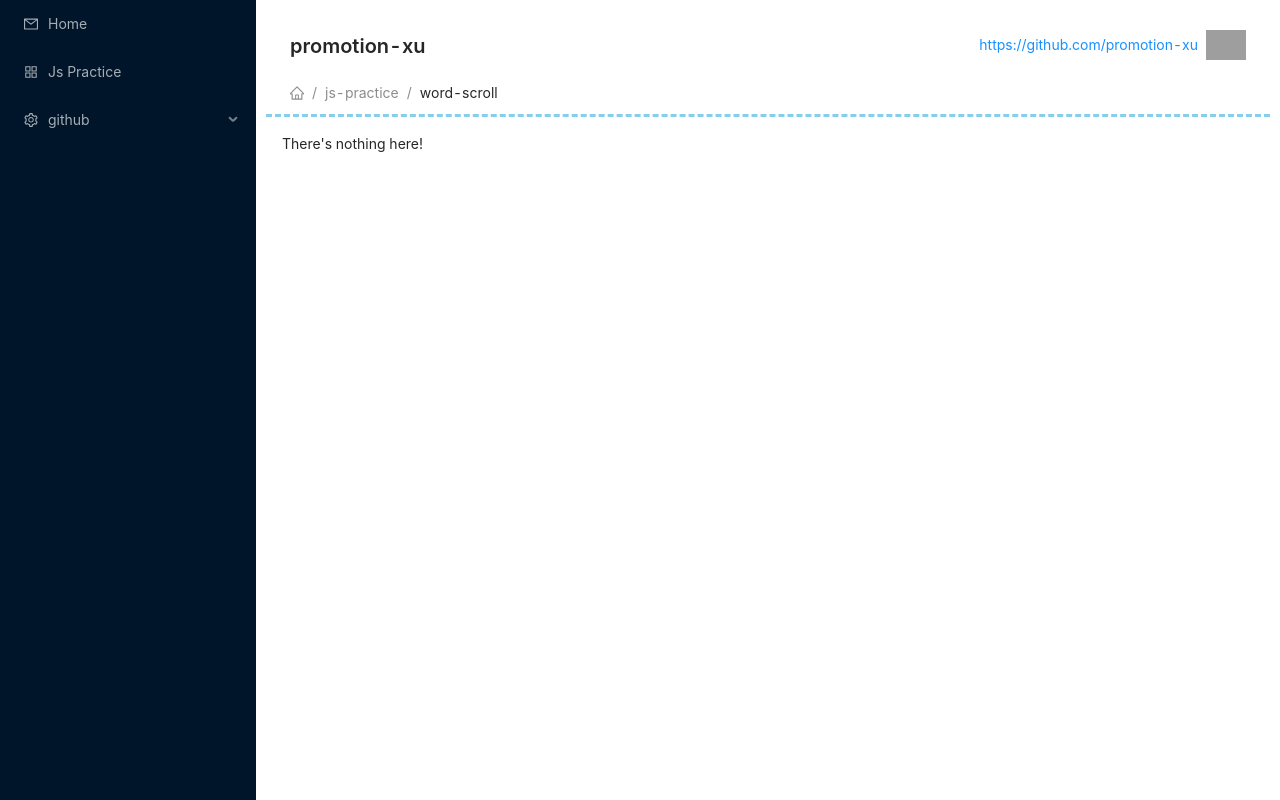
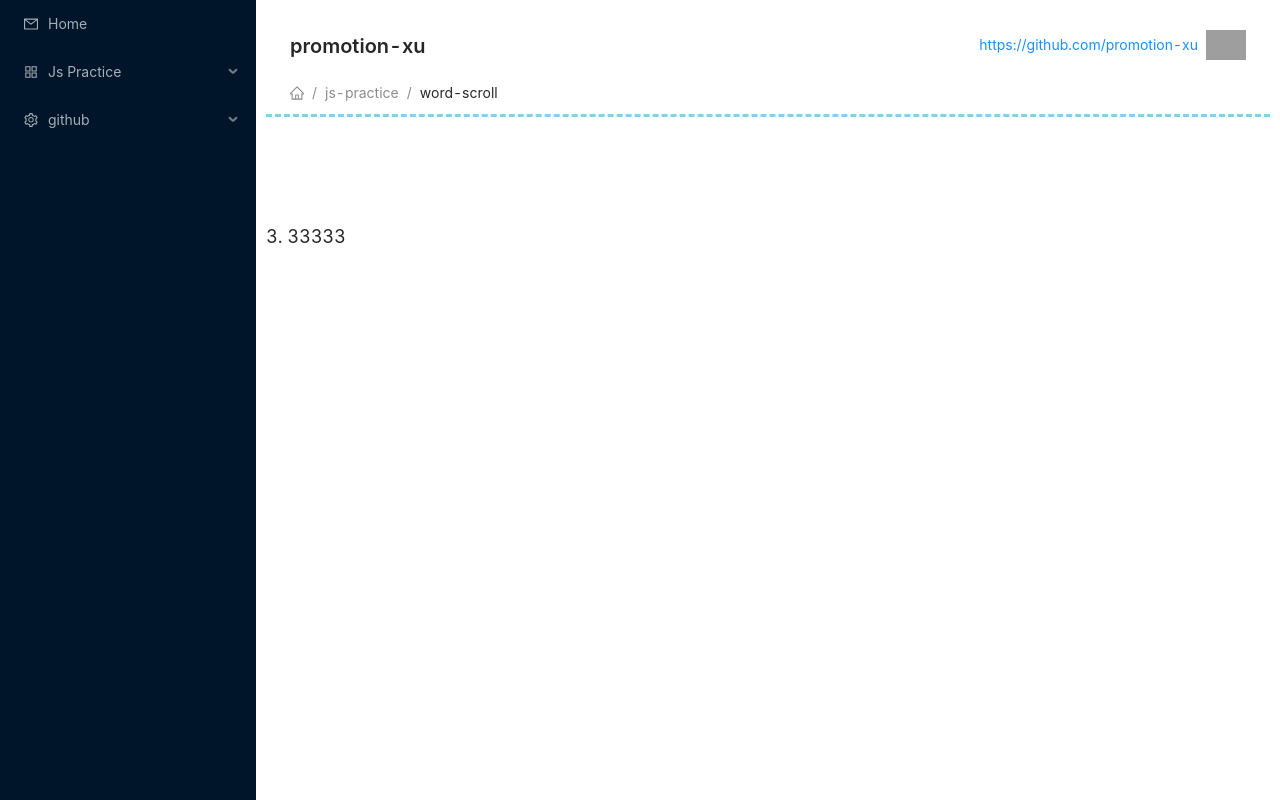
Before and after one commit to promotion-xu/promotion-xu.github.io, a React (Create React App) app: page /#/js-practice/word-scroll in a window 1280 px wide. Built offline with nearby package versions, Linux system fonts and the light colour scheme; grey boxes are pictures that could not be loaded.

Commit message:
feat: word scroll

```diff
--- a/src/components/Sidebar/index.tsx
+++ b/src/components/Sidebar/index.tsx
@@ -20,6 +20,12 @@ const items: MenuProps['items'] = [
     label: 'Js Practice',
     key: 'js-practice',
     icon: <AppstoreOutlined />,
+    children: [
+      {
+        label: 'Word Scroll',
+        key: 'word-scroll'
+      }
+    ]
   },
   {
     label: 'github',
--- a/src/pages/js-practice/index.tsx
+++ /dev/null
@@ -1,11 +0,0 @@
-import React from 'react'
-
-const JsPractice = () => {
-
-
-  return <div>
-		1111
-  </div>
-}
-
-export default JsPractice
--- /dev/null
+++ b/src/pages/js-practice/word-scroll/index.scss
@@ -0,0 +1,15 @@
+.word-scroll {
+  margin: 0 auto;
+  padding-top: 100px;
+  .container {
+    overflow: hidden scroll;
+    height: 40px;
+    padding: 0;
+    margin: 0;
+    font-size: 18px;
+    li {
+      height: 40px;
+      line-height: 40px;
+    }
+  }
+}
--- /dev/null
+++ b/src/pages/js-practice/word-scroll/index.tsx
@@ -0,0 +1,46 @@
+import React, { useState, useRef, useEffect, useCallback } from 'react'
+import './index.scss'
+
+// 1. 轮播图
+// 2. js控制滚动条
+
+const height = 40
+
+const WrodScroll = () => {
+  const [top, setTop] = useState(0)
+  const ulRef = useRef(null)
+
+  const animate = useCallback(() => {
+    const ele = document.querySelector('.container')
+    if (ele) {
+      if (top >= height * 5) {
+        setTop(0)
+        ele.scrollTop = 0
+        return
+      }
+      setTop(top + height)
+      ele.scrollTo({ top: height + top, behavior: 'smooth' })
+    }
+  }, [top, setTop])
+
+  useEffect(() => {
+    const timerId = setInterval(() => {
+      animate()
+    }, 2000)
+    return () => clearInterval(timerId)
+  }, [animate])
+
+  return (
+    <div className="word-scroll">
+      <ul className="container" ref={ulRef}>
+        <li>1. 11111</li>
+        <li>2. 22222</li>
+        <li>3. 33333</li>
+        <li>4. 44444</li>
+        <li>1. 11111</li>
+      </ul>
+    </div>
+  )
+}
+
+export default WrodScroll
--- a/src/router/index.tsx
+++ b/src/router/index.tsx
@@ -1,26 +1,28 @@
-import React from "react";
-import { Route, Routes } from "react-router-dom";
-import Home from "../pages/home";
-import JsPractice from "../pages/js-practice";
-import GithubAction from "../pages/github/action";
+import React from 'react'
+import { Route, Routes } from 'react-router-dom'
+import Home from '../pages/home'
+import WordScroll from '../pages/js-practice/word-scroll'
+import GithubAction from '../pages/github/action'
 
 export const R = () => {
   return (
     <Routes>
       <Route path="/" element={<Home />}></Route>
       <Route path="home" element={<Home />}></Route>
-      <Route path="js-practice" element={<JsPractice />} />
+      <Route path="js-practice">
+        <Route path="word-scroll" element={<WordScroll />}></Route>
+      </Route>
       <Route path="github">
         <Route path="action" element={<GithubAction />} />
       </Route>
       <Route
         path="*"
         element={
-          <main style={{ padding: "1rem" }}>
+          <main style={{ padding: '1rem' }}>
             <p>There's nothing here!</p>
           </main>
         }
       />
     </Routes>
-  );
-};
+  )
+}
```
Also changed, not shown: .eslintrc.js.
